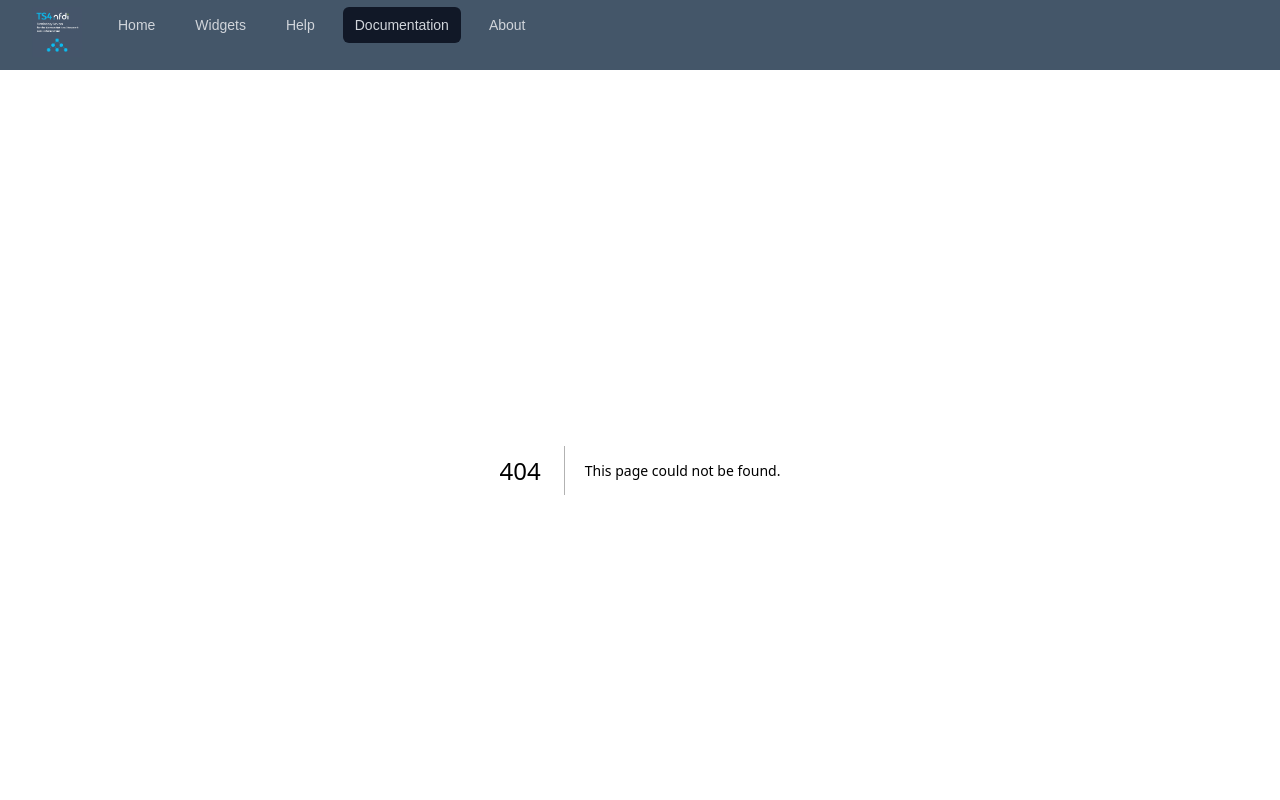
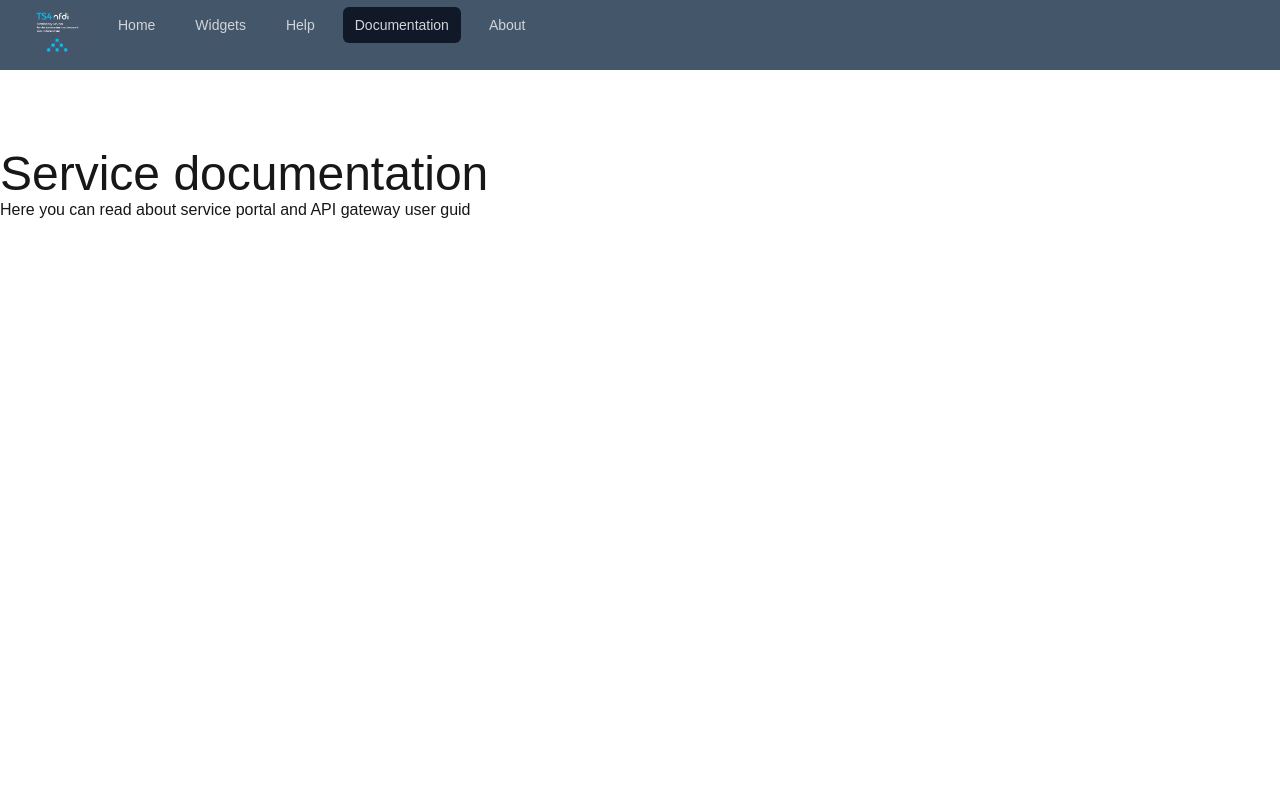
Before and after one commit to Pooya-Oladazimi/service-portal, a Next.js app: page /documentation in a window 1280 px wide. Before the commit this address had no page. Shown: the top 800 px of the page. Built offline with nearby package versions, Linux system fonts and the light colour scheme.

Commit message:
add documentation page and fix the site layout issue

```diff
--- /dev/null
+++ b/app/documentation/page.tsx
@@ -0,0 +1,10 @@
+export default function Documentation() {
+  return (
+    <div className="md:col-span-10 sm:row-span-1">
+      <p className="header-1">Service documentation</p>
+      <p className="text-justify">
+        Here you can read about service portal and API gateway user guid
+      </p>
+    </div>
+  );
+}
--- a/app/globals.css
+++ b/app/globals.css
@@ -26,3 +26,11 @@ body {
 .navbar-link-active{
   @apply bg-gray-900;
 }
+
+.site-content{
+  @apply container grid md:grid-cols-10 sm:grid-rows-1 gap-4 h-screen pt-20 mx-auto;
+}
+
+.header-1{
+  @apply text-5xl;
+}
--- a/app/layout.tsx
+++ b/app/layout.tsx
@@ -29,9 +29,11 @@ export default function RootLayout({
       <body
         className={`antialiased`}
       >
-        <div className="grid grid-rows-[auto-1fr-auto] min-h-screen">
+        <div className="grid min-h-screen">
           <Header />
-          <main className="mb-auto mt-auto">{children}</main>
+          <main className="site-content">
+            {children}
+          </main>
           <Footer />
         </div>
       </body>
--- a/app/page.tsx
+++ b/app/page.tsx
@@ -3,7 +3,7 @@ import Image from 'next/image';
 
 export default function Home() {
   return (
-    <div className='container grid md:grid-cols-10 sm:grid-rows-1 gap-4'>
+    <>
       <div className='md:col-span-4 sm:row-span-1 mx-auto'>
         <Image
           src={"/logo.png"}
@@ -22,6 +22,6 @@ export default function Home() {
           and reusable GUI widgets.
         </p>
       </div>
-    </div>
+    </>
   );
 }
--- a/app/ui/header.tsx
+++ b/app/ui/header.tsx
@@ -43,31 +43,26 @@ export default function Header() {
                 <Link
                   href={'/'}
                   className={"navbar-links " + (path === "/home" || path === '/' ? "navbar-link-active" : "")}
-                // onClick={() => { handleNavLinkClick("/home") }}
                 >Home
                 </Link>
                 <Link
                   href={'/widgets'}
                   className={"navbar-links " + (path.includes("/widgets") ? "navbar-link-active" : "")}
-                // onClick={(e: React.MouseEvent<HTMLAnchorElement>) => { handleNavLinkClick((e.target as HTMLAnchorElement).href) }}
                 >Widgets
                 </Link>
                 <Link
                   href={'/help'}
                   className={"navbar-links " + (path.includes("/help") ? "navbar-link-active" : "")}
-                // onClick={(e: React.MouseEvent<HTMLAnchorElement>) => { handleNavLinkClick((e.target as HTMLAnchorElement).href) }}
                 >Help
                 </Link>
                 <Link
                   href={'/documentation'}
                   className={"navbar-links " + (path.includes("/documentation") ? "navbar-link-active" : "")}
-                // onClick={(e: React.MouseEvent<HTMLAnchorElement>) => { handleNavLinkClick((e.target as HTMLAnchorElement).href) }}
                 >Documentation
                 </Link>
                 <Link
                   href={'/about'}
                   className={"navbar-links " + (path.includes("/about") ? "navbar-link-active" : "")}
-                // onClick={(e: React.MouseEvent<HTMLAnchorElement>) => { handleNavLinkClick((e.target as HTMLAnchorElement).href) }}
                 >About
                 </Link>
               </div>
```
